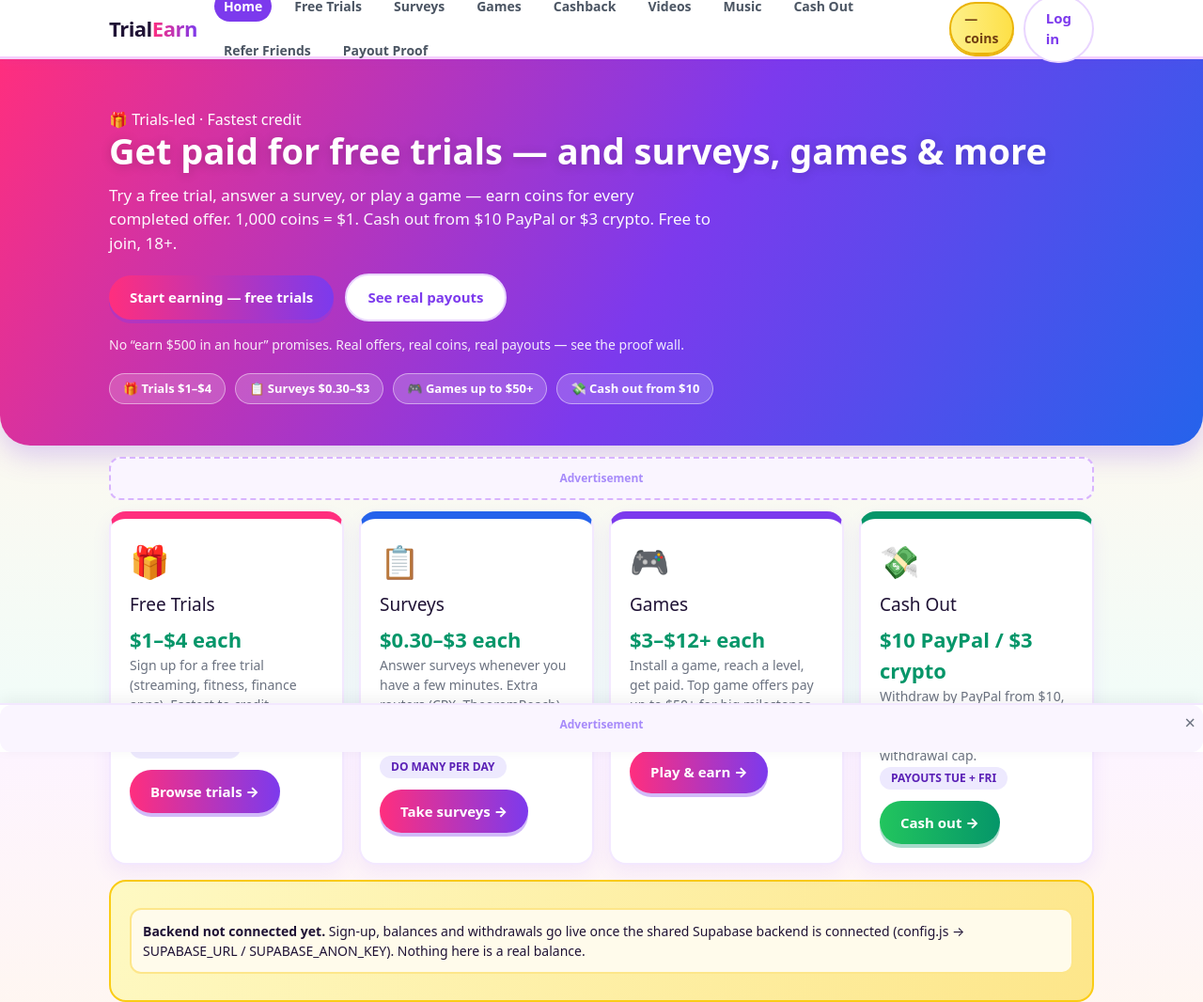
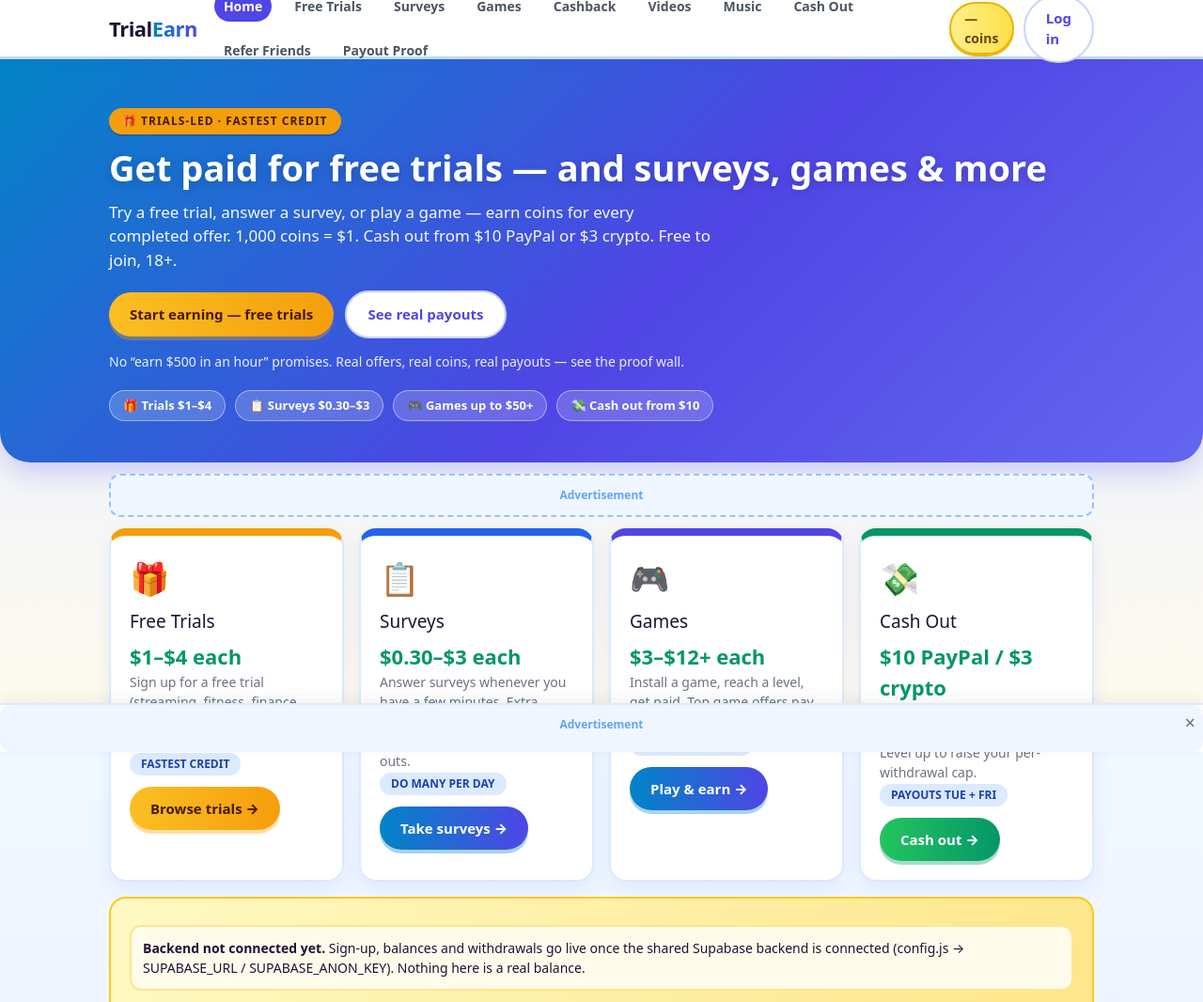
Before and after one commit to congcushop/trials-playgamesearnmoney, a plain HTML site: page index.html in a window 1280 px wide. Shown: the top 1066 px of the page at 94% size. Drawn offline with nearby package versions, Linux system fonts and the light colour scheme.

Commit message:
Redesign: blue-indigo palette, bug fixes, $10/$3 withdrawal minimum

```diff
--- a/css/style.css
+++ b/css/style.css
@@ -2,11 +2,15 @@
    TrialEarn — trials-led GPT site. SliceThePie-style look: bright, playful,
    game-like. Big earning cards, bold gradients, chunky rounded corners,
    progress bars. Function first — but the look should make you want to play.
+   IDENTITY (site #3 only): sky blue → indigo hero gradient with amber/gold
+   accents — distinct from the other two GPT sites.
    ========================================================================== */
 :root {
-  --pink: #ff2e7e;
-  --purple: #7c3aed;
-  --violet: #a855f7;
+  --sky: #0284c7;
+  --indigo: #4f46e5;
+  --indigo-light: #6366f1;
+  --amber: #f59e0b;
+  --amber-light: #fbbf24;
   --orange: #ff7a1a;
   --teal: #0d9488;
   --lime: #65a30d;
@@ -20,23 +24,23 @@
 body {
   font-family: "Nunito", ui-sans-serif, system-ui, -apple-system, "Segoe UI", Roboto, Arial, sans-serif;
   color: var(--ink);
-  background: linear-gradient(180deg, #fdf4ff 0%, #fff7ed 45%, #f0fdfa 100%);
+  background: linear-gradient(180deg, #f0f9ff 0%, #eef2ff 45%, #fffbeb 100%);
   background-attachment: fixed;
   margin: 0;
 }
-a { color: var(--purple); text-decoration: none; }
+a { color: var(--indigo); text-decoration: none; }
 a:hover { text-decoration: underline; }
 .wrap { max-width: 1080px; margin: 0 auto; padding: 0 16px; }
 
 /* --- header --- */
-.topbar { background: #fff; border-bottom: 3px solid #f5d0fe; position: sticky; top: 0; z-index: 40; box-shadow: 0 2px 12px rgba(124, 58, 237, .08); }
+.topbar { background: #fff; border-bottom: 3px solid #bfdbfe; position: sticky; top: 0; z-index: 40; box-shadow: 0 2px 12px rgba(79, 70, 229, .08); }
 .topbar-in { display: flex; align-items: center; gap: 18px; height: 60px; }
 .logo { font-weight: 900; font-size: 22px; color: var(--ink); letter-spacing: -.5px; }
-.logo b { background: linear-gradient(90deg, var(--pink), var(--purple)); -webkit-background-clip: text; background-clip: text; color: transparent; }
+.logo b { background: linear-gradient(90deg, var(--sky), var(--indigo)); -webkit-background-clip: text; background-clip: text; color: transparent; }
 .nav { display: flex; gap: 14px; flex-wrap: wrap; font-size: 14px; font-weight: 700; }
 .nav a { color: #4b5563; padding: 6px 10px; border-radius: 999px; }
-.nav a:hover { background: #f3e8ff; text-decoration: none; }
-.nav a.active { background: var(--purple); color: #fff; }
+.nav a:hover { background: #e0e7ff; text-decoration: none; }
+.nav a.active { background: var(--indigo); color: #fff; }
 .userbox { margin-left: auto; display: flex; align-items: center; gap: 10px; font-size: 14px; }
 .coins {
   background: linear-gradient(90deg, #fef08a, #fde047);
@@ -46,24 +50,24 @@ a:hover { text-decoration: underline; }
 
 /* --- buttons --- */
 .btn {
-  display: inline-block; background: linear-gradient(90deg, var(--pink), var(--purple));
+  display: inline-block; background: linear-gradient(90deg, var(--sky), var(--indigo));
   color: #fff; border: 0; border-radius: 999px; padding: 12px 22px; font-weight: 800;
-  cursor: pointer; font-size: 15px; box-shadow: 0 4px 0 rgba(124, 58, 237, .35);
+  cursor: pointer; font-size: 15px; box-shadow: 0 4px 0 rgba(2, 132, 199, .35);
   transition: transform .08s ease;
 }
 .btn:hover { transform: translateY(-1px); text-decoration: none; filter: brightness(1.05); }
-.btn:active { transform: translateY(2px); box-shadow: 0 1px 0 rgba(124, 58, 237, .35); }
-.btn.pink { background: linear-gradient(90deg, #f472b6, var(--pink)); box-shadow: 0 4px 0 rgba(255, 46, 126, .35); }
+.btn:active { transform: translateY(2px); box-shadow: 0 1px 0 rgba(2, 132, 199, .35); }
+.btn.amber { background: linear-gradient(90deg, var(--amber-light), var(--amber)); color: #451a03; box-shadow: 0 4px 0 rgba(245, 158, 11, .35); }
 .btn.green { background: linear-gradient(90deg, #22c55e, #059669); box-shadow: 0 4px 0 rgba(5, 150, 105, .35); }
 .btn.orange { background: linear-gradient(90deg, #fb923c, var(--orange)); box-shadow: 0 4px 0 rgba(234, 88, 12, .35); }
-.btn.ghost { background: #fff; color: var(--purple); border: 2px solid #e9d5ff; box-shadow: none; }
+.btn.ghost { background: #fff; color: var(--indigo); border: 2px solid #c7d2fe; box-shadow: none; }
 .btn:disabled { opacity: .5; cursor: not-allowed; transform: none; }
 
 /* --- hero --- */
 .hero {
-  background: linear-gradient(120deg, #ff2e7e 0%, #7c3aed 55%, #2563eb 100%);
+  background: linear-gradient(135deg, #0284c7 0%, #4f46e5 55%, #6366f1 100%);
   color: #fff; padding: 52px 0 44px; border-radius: 0 0 32px 32px;
-  box-shadow: 0 10px 30px rgba(124, 58, 237, .25);
+  box-shadow: 0 10px 30px rgba(79, 70, 229, .25);
 }
 .hero h1 { font-size: 38px; margin: 0 0 12px; line-height: 1.15; font-weight: 900; text-shadow: 0 2px 12px rgba(0,0,0,.18); }
 .hero p { font-size: 17px; opacity: .96; margin: 0 0 20px; max-width: 640px; }
@@ -72,9 +76,15 @@ a:hover { text-decoration: underline; }
   background: rgba(255,255,255,.18); border: 1px solid rgba(255,255,255,.45);
   border-radius: 999px; padding: 6px 14px; font-weight: 800; font-size: 13px;
 }
+.hero-badge {
+  display: inline-block; background: var(--amber); color: #451a03;
+  border-radius: 999px; padding: 5px 14px; font-weight: 900; font-size: 12px;
+  letter-spacing: 1px; text-transform: uppercase; margin-bottom: 14px;
+  box-shadow: 0 2px 0 rgba(0,0,0,.15);
+}
 
 /* --- cards --- */
-.card { background: #fff; border: 2px solid #f3e8ff; border-radius: var(--card-radius); padding: 20px; margin: 16px 0; box-shadow: 0 6px 18px rgba(124, 58, 237, .07); }
+.card { background: #fff; border: 2px solid #dbeafe; border-radius: var(--card-radius); padding: 20px; margin: 16px 0; box-shadow: 0 6px 18px rgba(79, 70, 229, .07); }
 .card h2 { margin: 0 0 8px; font-size: 20px; font-weight: 900; }
 .card h3 { margin: 0 0 6px; font-size: 16px; font-weight: 800; }
 .muted { color: var(--mut); font-size: 14px; }
@@ -83,51 +93,49 @@ a:hover { text-decoration: underline; }
 /* earning category cards — bright top border + big payout */
 .earn-card {
   background: #fff; border-radius: var(--card-radius); padding: 20px;
-  border: 2px solid #f3e8ff; border-top: 8px solid var(--pink);
-  box-shadow: 0 8px 20px rgba(124, 58, 237, .08);
+  border: 2px solid #dbeafe; border-top: 8px solid var(--amber);
+  box-shadow: 0 8px 20px rgba(79, 70, 229, .08);
   transition: transform .12s ease;
 }
 .earn-card:hover { transform: translateY(-3px); }
-.earn-card.trials { border-top-color: var(--pink); }
+.earn-card.trials { border-top-color: var(--amber); }
 .earn-card.surveys { border-top-color: var(--blue); }
-.earn-card.games { border-top-color: var(--purple); }
+.earn-card.games { border-top-color: var(--indigo); }
 .earn-card.cash { border-top-color: #059669; }
 .earn-card .ico { font-size: 34px; }
 .earn-card h2 { font-size: 19px; margin: 6px 0; }
 .earn-card .pay { font-weight: 900; color: #059669; font-size: 22px; }
-.earn-card .tag { display: inline-block; background: #ede9fe; color: #5b21b6; border-radius: 999px; padding: 3px 12px; font-size: 12px; font-weight: 800; }
+.earn-card .tag { display: inline-block; background: #dbeafe; color: #1e40af; border-radius: 999px; padding: 3px 12px; font-size: 12px; font-weight: 800; }
 
 /* generic offer rows */
-.offer { border: 2px solid #f3e8ff; border-radius: 14px; padding: 14px; background: #fff; }
+.offer { border: 2px solid #dbeafe; border-radius: 14px; padding: 14px; background: #fff; }
 .offer .pay { font-weight: 900; color: #059669; font-size: 18px; }
-.offer .tag { display: inline-block; background: #ede9fe; color: #5b21b6; border-radius: 999px; padding: 2px 10px; font-size: 12px; font-weight: 800; }
+.offer .tag { display: inline-block; background: #dbeafe; color: #1e40af; border-radius: 999px; padding: 2px 10px; font-size: 12px; font-weight: 800; }
 
 table.ledger { width: 100%; border-collapse: collapse; font-size: 14px; }
-table.ledger th, table.ledger td { border-bottom: 1px solid #ede9fe; padding: 9px 6px; text-align: left; }
+table.ledger th, table.ledger td { border-bottom: 1px solid #dbeafe; padding: 9px 6px; text-align: left; }
 .badge { display: inline-block; border-radius: 999px; padding: 3px 12px; font-size: 12px; font-weight: 800; }
 .badge.ok { background: #d1fae5; color: #065f46; }
-.badge.wait { background: #fef3c7; color: #92400e; }
-.badge.no { background: #fee2e2; color: #991b1b; }
 
-input, select, textarea { width: 100%; padding: 12px; border: 2px solid #e9d5ff; border-radius: 12px; font-size: 15px; margin: 6px 0 12px; background: #fff; }
-input:focus, select:focus, textarea:focus { outline: none; border-color: var(--purple); box-shadow: 0 0 0 3px #f3e8ff; }
+input, select, textarea { width: 100%; padding: 12px; border: 2px solid #bfdbfe; border-radius: 12px; font-size: 15px; margin: 6px 0 12px; background: #fff; }
+input:focus, select:focus, textarea:focus { outline: none; border-color: var(--indigo); box-shadow: 0 0 0 3px #dbeafe; }
 label { font-weight: 800; font-size: 14px; }
 
 /* --- level / progress (game-like) --- */
 .level-box { background: linear-gradient(120deg, #fef9c3, #fde68a); border: 2px solid #facc15; border-radius: var(--card-radius); padding: 16px 20px; margin: 16px 0; }
 .level-box .lvl { font-size: 26px; font-weight: 900; color: #713f12; }
 .progress { height: 16px; background: #fff; border: 2px solid #facc15; border-radius: 999px; overflow: hidden; }
-.progress > div { height: 100%; background: linear-gradient(90deg, #facc15, var(--orange), var(--pink)); border-radius: 999px; transition: width .4s ease; }
+.progress > div { height: 100%; background: linear-gradient(90deg, #fbbf24, #f59e0b, #0284c7); border-radius: 999px; transition: width .4s ease; }
 .statrow { display: flex; gap: 12px; flex-wrap: wrap; margin: 12px 0; }
-.stat { flex: 1; min-width: 130px; background: #fff; border: 2px solid #f3e8ff; border-radius: 14px; padding: 14px; text-align: center; }
-.stat .num { font-size: 24px; font-weight: 900; color: var(--purple); }
+.stat { flex: 1; min-width: 130px; background: #fff; border: 2px solid #dbeafe; border-radius: 14px; padding: 14px; text-align: center; }
+.stat .num { font-size: 24px; font-weight: 900; color: var(--indigo); }
 .stat .lbl { font-size: 12px; font-weight: 800; color: var(--mut); text-transform: uppercase; letter-spacing: .5px; }
 
-footer { background: #1f1235; color: #d1d5db; padding: 30px 0; margin-top: 44px; font-size: 14px; border-radius: 24px 24px 0 0; }
-footer a { color: #e9d5ff; }
-.sticky-ad { position: fixed; left: 0; right: 0; bottom: 0; background: #fff; border-top: 2px solid #f3e8ff; z-index: 30; text-align: center; min-height: 50px; box-shadow: 0 -4px 16px rgba(0,0,0,.06); }
+footer { background: #1e1b4b; color: #d1d5db; padding: 30px 0; margin-top: 44px; font-size: 14px; border-radius: 24px 24px 0 0; }
+footer a { color: #c7d2fe; }
+.sticky-ad { position: fixed; left: 0; right: 0; bottom: 0; background: #fff; border-top: 2px solid #dbeafe; z-index: 30; text-align: center; min-height: 50px; box-shadow: 0 -4px 16px rgba(0,0,0,.06); }
 .sticky-ad .close-ad { position: absolute; right: 8px; top: 4px; border: 0; background: none; font-size: 20px; cursor: pointer; color: #6b7280; }
-.adslot { background: #faf5ff; border: 2px dashed #d8b4fe; border-radius: 12px; text-align: center; color: #a78bfa; font-size: 12px; font-weight: 700; padding: 12px; margin: 12px 0; }
+.adslot { background: #eff6ff; border: 2px dashed #93c5fd; border-radius: 12px; text-align: center; color: #60a5fa; font-size: 12px; font-weight: 700; padding: 12px; margin: 12px 0; }
 .notice { background: #eff6ff; border: 2px solid #bfdbfe; border-radius: 12px; padding: 12px; font-size: 14px; margin: 12px 0; }
 .warn { background: #fffbeb; border: 2px solid #fde68a; border-radius: 12px; padding: 12px; font-size: 14px; margin: 12px 0; }
 .steps { counter-reset: step; list-style: none; padding: 0; }
@@ -135,7 +143,7 @@ footer a { color: #e9d5ff; }
 .steps li::before {
   content: counter(step); position: absolute; left: 0; top: 0;
   width: 30px; height: 30px; border-radius: 50%;
-  background: linear-gradient(135deg, var(--pink), var(--purple)); color: #fff;
+  background: linear-gradient(135deg, var(--amber), var(--indigo)); color: #fff;
   font-weight: 900; text-align: center; line-height: 30px; font-size: 15px;
 }
 @media (max-width: 640px) {
```
